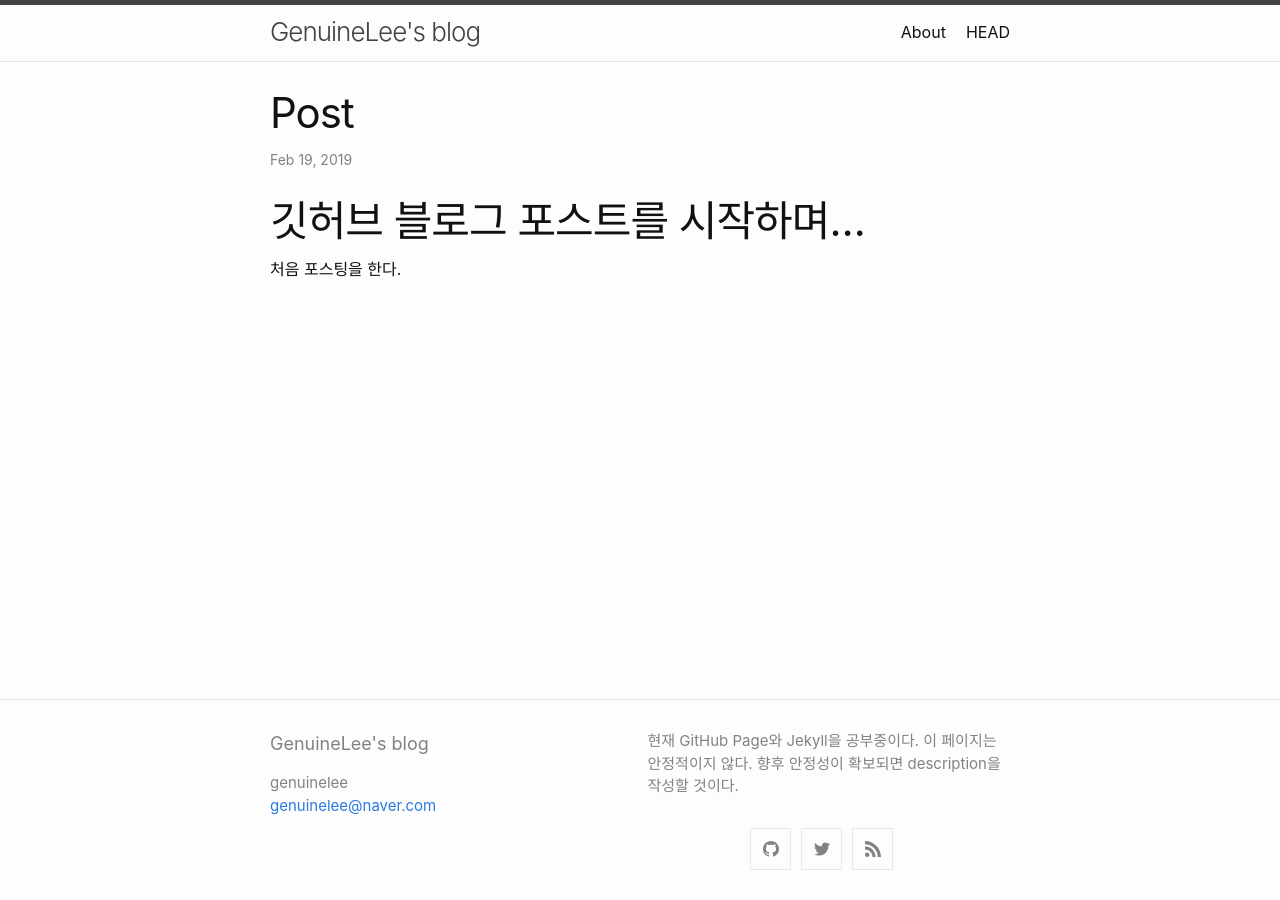
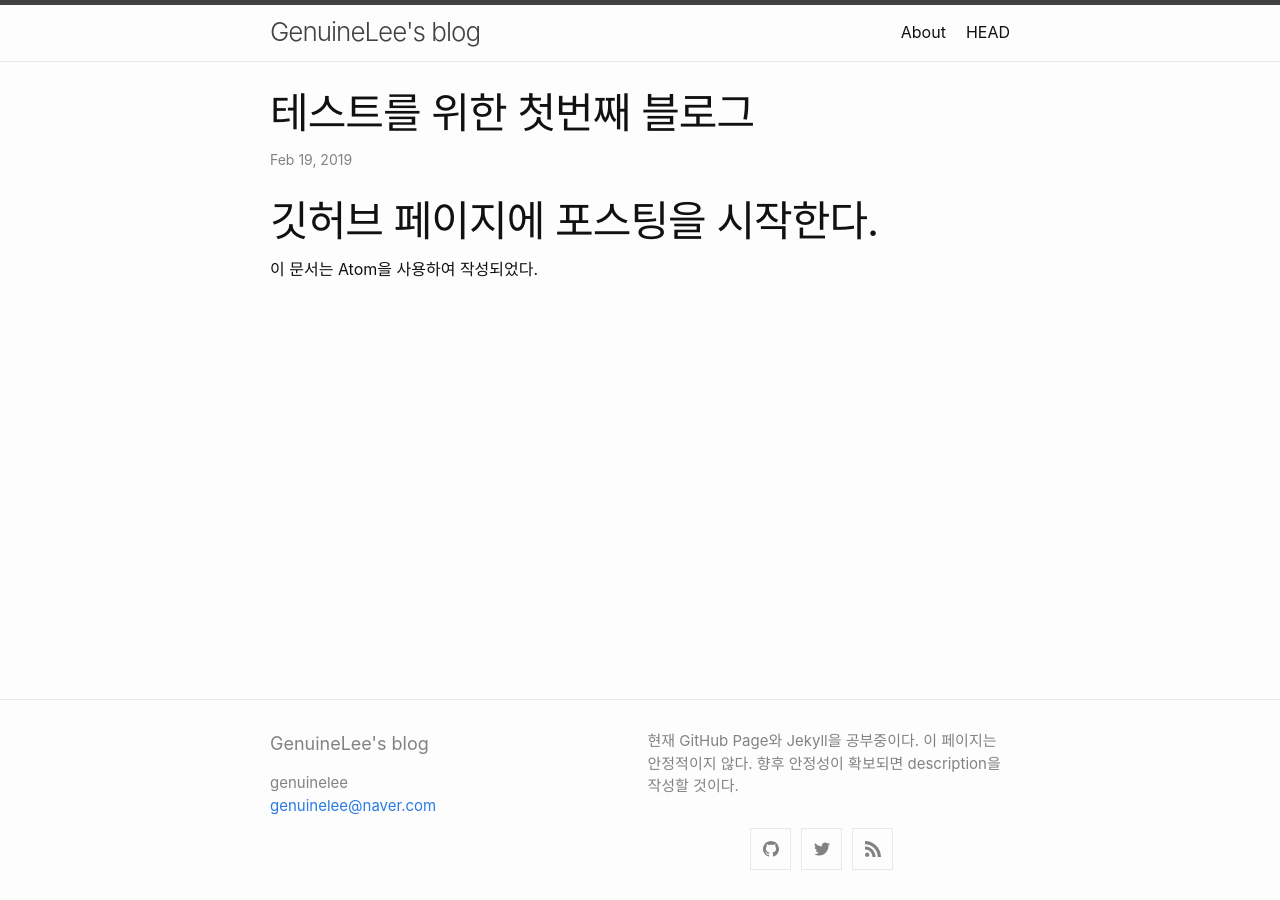
Before and after one commit to leegenuine/leegenuine.github.io, a Jekyll site: the page built from _posts/2019-02-19-post.md, in a window 1280 px wide. Built offline with Jekyll 4.4.1, drawn with Linux system fonts in a browser that asks for light colours; our own code applies the rules of GitHub Pages for plain Markdown files.

Commit message:
첫번째 포스트를 수정하여 올린다.

```diff
--- a/_posts/2019-02-19-post.md
+++ b/_posts/2019-02-19-post.md
@@ -1,3 +1,9 @@
-# 깃허브 블로그 포스트를 시작하며...
+---
+layout: post
+title: "테스트를 위한 첫번째 블로그"
+categories: test
+---
 
-처음 포스팅을 한다.
+# 깃허브 페이지에 포스팅을 시작한다.
+
+이 문서는 Atom을 사용하여 작성되었다.
```
